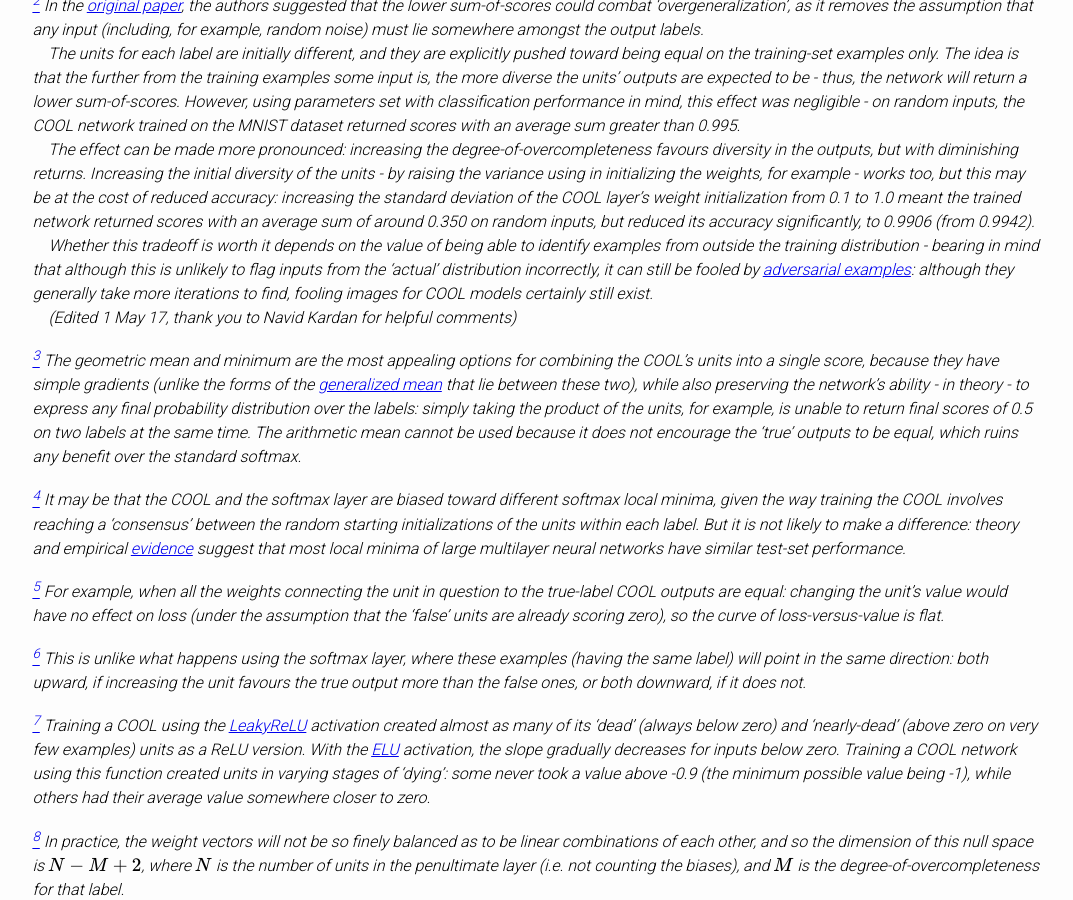
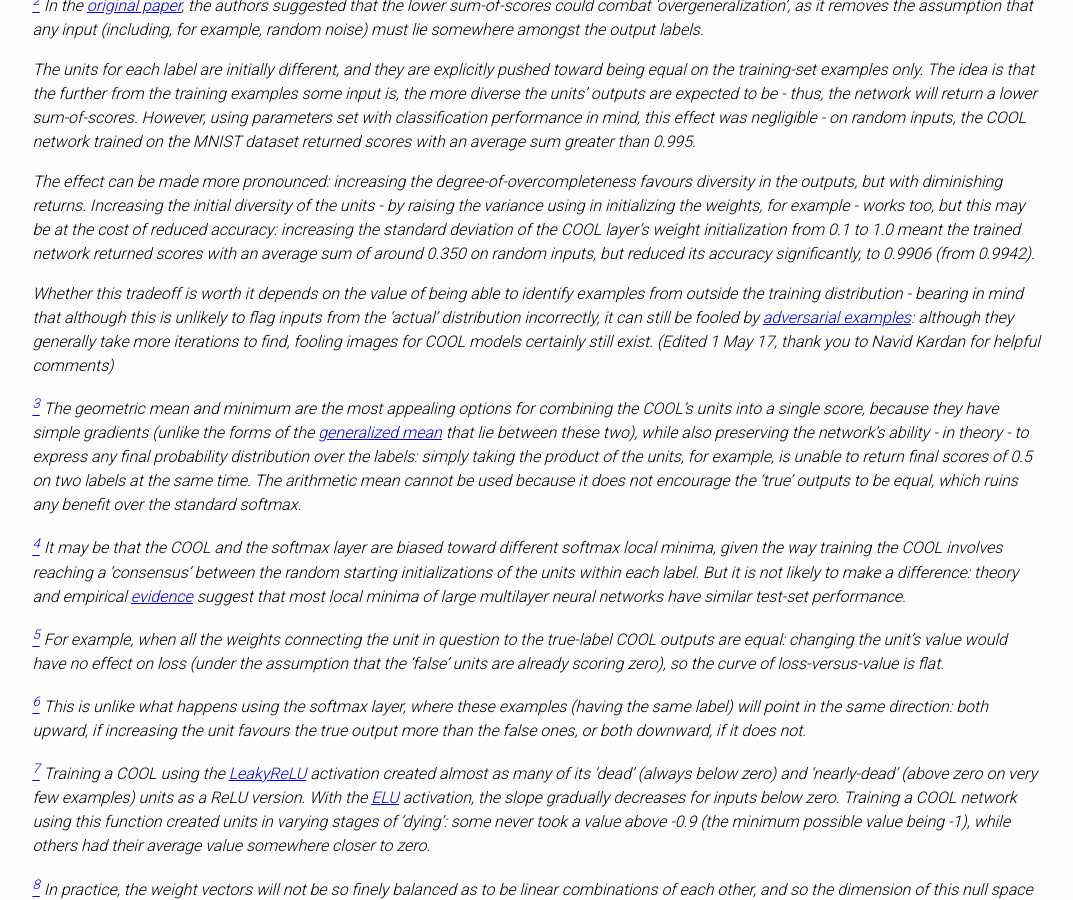
Before and after one commit to vogelta/COOL, a Jekyll site: the page built from COOL.md, in a window 1280 px wide and 900 px high, scrolled down 7304 px. Shown: the whole window, without its empty margins (102-1175 px from the left). Built offline with Jekyll 4.4.1, drawn with Linux system fonts in a browser that asks for light colours; formulas are drawn with MathJax 3; our own code applies the rules of GitHub Pages for plain Markdown files.

```diff
--- a/COOL.md
+++ b/COOL.md
@@ -153,11 +153,13 @@ Where the COOL shone is as a challenge to some at-first-glance logical assumptio
 
 *<a id="note1" href="#note1ref"><sup>1</sup></a> Minimizing cross-entropy loss is equivalent to maximizing the probability assigned to the true class for each example, so having the 'probabilities' sum to less than one is valid - it simply represents a handicap against achieving low loss. Scaling up the scores to sum to one might seem like a natural thing to do, except that it ruins the regularizer effect of the COOL - so they should not be scaled during training, only during testing/inference.*
 
-*<a id="note2" href="#note2ref"><sup>2</sup></a> In the [original paper](https://arxiv.org/abs/1609.02226), the authors suggested that the lower sum-of-scores could combat 'overgeneralization', as it removes the assumption that any input (including, for example, random noise) must lie somewhere amongst the output labels. <br>
-&emsp;The units for each label are initially different, and they are explicitly pushed toward being equal on the training-set examples only. The idea is that the further from the training examples some input is, the more diverse the units' outputs are expected to be - thus, the network will return a lower sum-of-scores. However, using parameters set with classification performance in mind, this effect was negligible - on random inputs, the COOL network trained on the MNIST dataset returned scores with an average sum greater than 0.995. <br>
-&emsp;The effect can be made more pronounced: increasing the degree-of-overcompleteness favours diversity in the outputs, but with diminishing returns. Increasing the initial diversity of the units - by raising the variance using in initializing the weights, for example - works too, but this may be at the cost of reduced accuracy: increasing the standard deviation of the COOL layer's weight initialization from 0.1 to 1.0 meant the trained network returned scores with an average sum of around 0.350 on random inputs, but reduced its accuracy significantly, to 0.9906 (from 0.9942).<br>
-&emsp;Whether this tradeoff is worth it depends on the value of being able to identify examples from outside the training distribution - bearing in mind that although this is unlikely to flag inputs from the 'actual' distribution incorrectly, it can still be fooled by [adversarial examples](https://arxiv.org/abs/1412.6572): although they generally take more iterations to find, fooling images for COOL models certainly still exist.<br>
-&emsp;(Edited 1 May 17, thank you to Navid Kardan for helpful comments)*
+*<a id="note2" href="#note2ref"><sup>2</sup></a> In the [original paper](https://arxiv.org/abs/1609.02226), the authors suggested that the lower sum-of-scores could combat 'overgeneralization', as it removes the assumption that any input (including, for example, random noise) must lie somewhere amongst the output labels.*
+
+*The units for each label are initially different, and they are explicitly pushed toward being equal on the training-set examples only. The idea is that the further from the training examples some input is, the more diverse the units' outputs are expected to be - thus, the network will return a lower sum-of-scores. However, using parameters set with classification performance in mind, this effect was negligible - on random inputs, the COOL network trained on the MNIST dataset returned scores with an average sum greater than 0.995.*
+
+*The effect can be made more pronounced: increasing the degree-of-overcompleteness favours diversity in the outputs, but with diminishing returns. Increasing the initial diversity of the units - by raising the variance using in initializing the weights, for example - works too, but this may be at the cost of reduced accuracy: increasing the standard deviation of the COOL layer's weight initialization from 0.1 to 1.0 meant the trained network returned scores with an average sum of around 0.350 on random inputs, but reduced its accuracy significantly, to 0.9906 (from 0.9942).*
+
+*Whether this tradeoff is worth it depends on the value of being able to identify examples from outside the training distribution - bearing in mind that although this is unlikely to flag inputs from the 'actual' distribution incorrectly, it can still be fooled by [adversarial examples](https://arxiv.org/abs/1412.6572): although they generally take more iterations to find, fooling images for COOL models certainly still exist. (Edited 1 May 17, thank you to Navid Kardan for helpful comments)*
 
 *<a id="note3" href="#note3ref"><sup>3</sup></a> The geometric mean and minimum are the most appealing options for combining the COOL's units into a single score, because they have simple gradients (unlike the forms of the [generalized mean](https://en.wikipedia.org/wiki/Generalized_mean) that lie between these two), while also preserving the network's ability - in theory - to express any final probability distribution over the labels: simply taking the product of the units, for example, is unable to return final scores of 0.5 on two labels at the same time. The arithmetic mean cannot be used because it does not encourage the 'true' outputs to be equal, which ruins any benefit over the standard softmax.*
 
```
